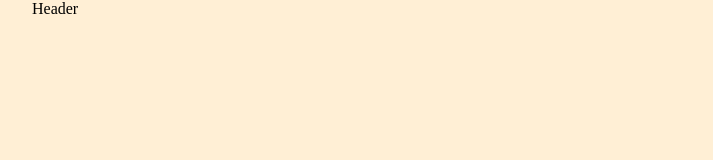
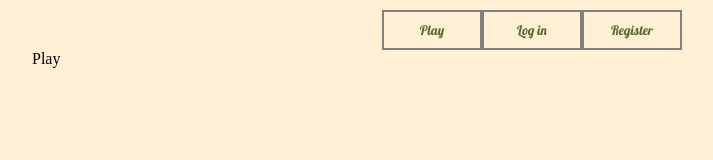
Before and after one commit to Jelena-Zivovic/JavaScript-Project, a React app in the folder reactor/: page /play in a window 1280 px wide. Shown: the whole page, without its empty margins (108-821 px from the left). Built offline with nearby package versions, Linux system fonts and the light colour scheme.

Commit message:
added Header component

```diff
--- a/reactor/src/components/App/App.js
+++ b/reactor/src/components/App/App.js
@@ -2,12 +2,20 @@ import React from 'react';
 import './App.css';
 import { BrowserRouter, Switch, Route } from 'react-router-dom';
 import Header from '../Header';
+import Play from '../Play';
+import Login from '../Login';
+import Register from '../Register';
 
 function App() {
   return (
     <BrowserRouter>
       <div>
         <Header />
+        <Switch>
+          <Route exact path="/play" component= {Play} />
+          <Route exact path="/login" component= {Login} />
+          <Route exact path="/register" component= {Register} />
+        </Switch>
       </div>
     </BrowserRouter>
   );
--- a/reactor/src/components/Header/Header.css
+++ b/reactor/src/components/Header/Header.css
@@ -0,0 +1,4 @@
+#header {
+    text-align: center;
+    padding-top: 10px;
+}
--- a/reactor/src/components/Header/Header.js
+++ b/reactor/src/components/Header/Header.js
@@ -1,13 +1,22 @@
 import React from 'react';
-
+import { Link } from 'react-router-dom';
+import './Header.css';
 
 class Header extends React.Component {
 
     render() {
 
         return (
-            <div>
-                Header
+            <div id="header">
+                <Link to="/play">
+                    <button className="buttons">Play</button>
+                </Link>
+                <Link to="/login">
+                    <button className="buttons">Log in</button>
+                </Link>
+                <Link to="/register">
+                    <button className="buttons">Register</button>
+                </Link>
             </div>
         );
     }
--- /dev/null
+++ b/reactor/src/components/Login/Login.js
@@ -0,0 +1,15 @@
+import React from 'react';
+import './Login.css';
+
+class Login extends React.Component {
+
+    render() {
+        return (
+            <div>
+                Login
+            </div>
+        );
+    }
+}
+
+export default Login;
--- /dev/null
+++ b/reactor/src/components/Login/index.js
@@ -0,0 +1 @@
+export { default } from './Login';
--- /dev/null
+++ b/reactor/src/components/Play/Play.js
@@ -0,0 +1,15 @@
+import React from 'react';
+import './Play.css';
+
+class Play extends React.Component {
+
+    render() {
+        return (
+            <div>
+                Play
+            </div>
+        );
+    }
+}
+
+export default Play;
--- /dev/null
+++ b/reactor/src/components/Play/index.js
@@ -0,0 +1 @@
+export { default } from './Play';
--- /dev/null
+++ b/reactor/src/components/Register/Register.js
@@ -0,0 +1,15 @@
+import React from 'react';
+import './Register.css';
+
+class Register extends React.Component {
+
+    render() {
+        return (
+            <div>
+                Register
+            </div>
+        );
+    }
+}
+
+export default Register;
--- /dev/null
+++ b/reactor/src/components/Register/index.js
@@ -0,0 +1 @@
+export { default } from './Register';
--- a/reactor/src/index.css
+++ b/reactor/src/index.css
@@ -11,3 +11,18 @@ body {
   background-color:papayawhip;
 
 }
+
+.buttons {
+  font-family: "lobster";
+  position: relative;
+  width: 100px;
+  color: darkolivegreen;
+  background-color: papayawhip;
+  border: 2px solid gray;
+  cursor: pointer;
+  padding: 10px;
+}
+
+.buttons:hover {
+  background-color: gray;
+}
```
Also changed, not shown: reactor/src/components/Login/Login.css (added), reactor/src/components/Play/Play.css (added), reactor/src/components/Register/Register.css (added).
